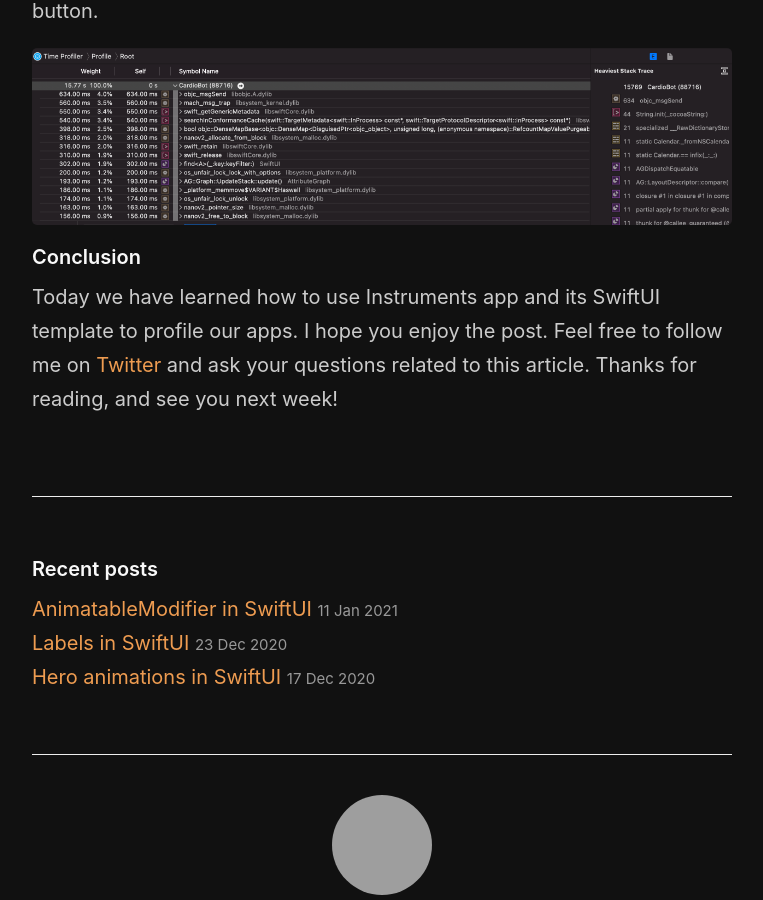
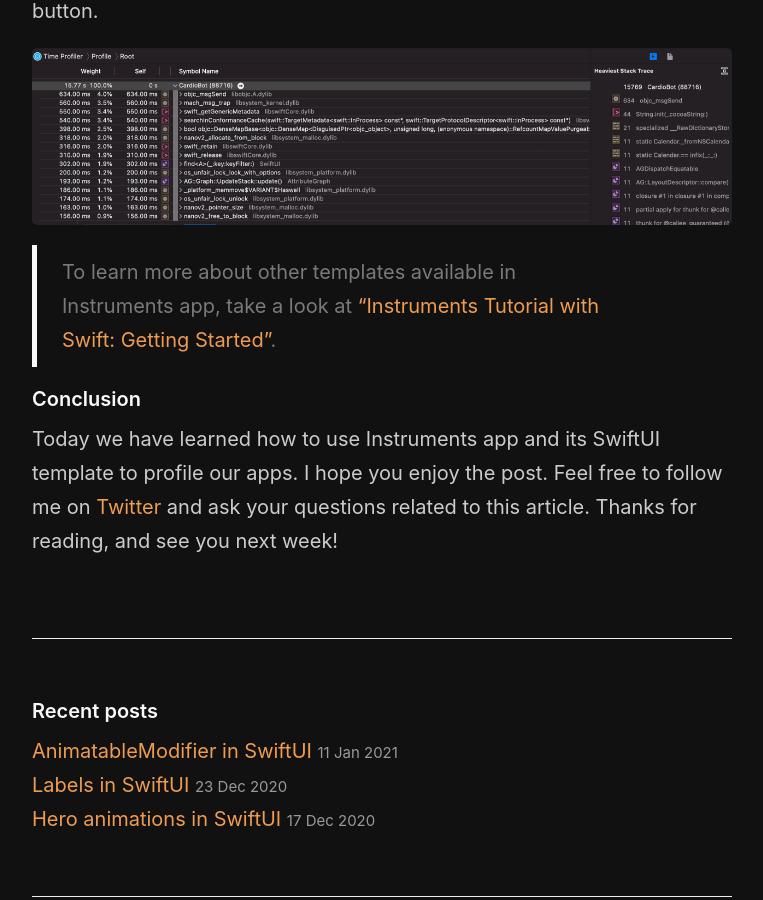
Before and after one commit to mecid/mecid.github.io, a Jekyll site: the page built from _posts/2021-01-20-profiling-swiftui-app-using-instruments.md, in a window 1280 px wide and 900 px high, scrolled down 3311 px, cut to the strip 0-900 px from the top of the window. Shown: the whole strip, without its empty margins (258-1021 px from the left). Built offline with Jekyll 4.4.1, drawn with Linux system fonts in a browser that asks for light colours; grey boxes are pictures that could not be loaded.

Commit message:
reference post added to instruments post.

```diff
--- a/_posts/2021-01-20-profiling-swiftui-app-using-instruments.md
+++ b/_posts/2021-01-20-profiling-swiftui-app-using-instruments.md
@@ -38,5 +38,7 @@
 
 ![instruments](/public/profile5.png)
 
+> To learn more about other templates available in Instruments app, take a look at ["Instruments Tutorial with Swift: Getting Started"](https://www.raywenderlich.com/16126261-instruments-tutorial-with-swift-getting-started).
+
 #### Conclusion
 Today we have learned how to use Instruments app and its SwiftUI template to profile our apps. I hope you enjoy the post. Feel free to follow me on [Twitter](https://twitter.com/mecid) and ask your questions related to this article. Thanks for reading, and see you next week!
```
